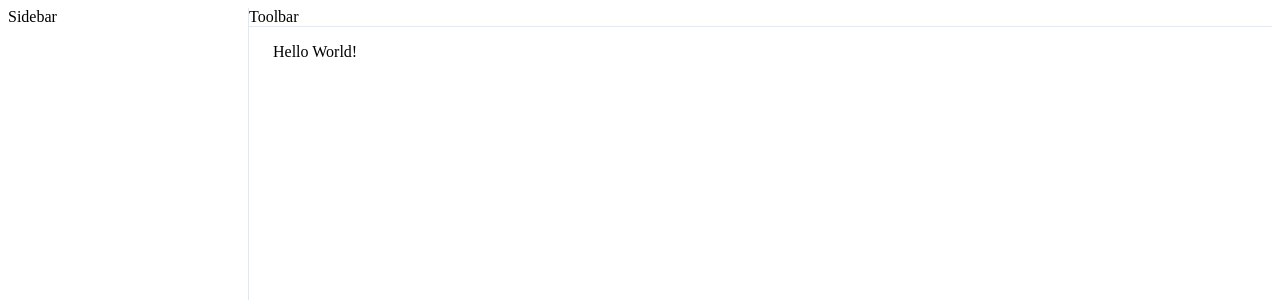
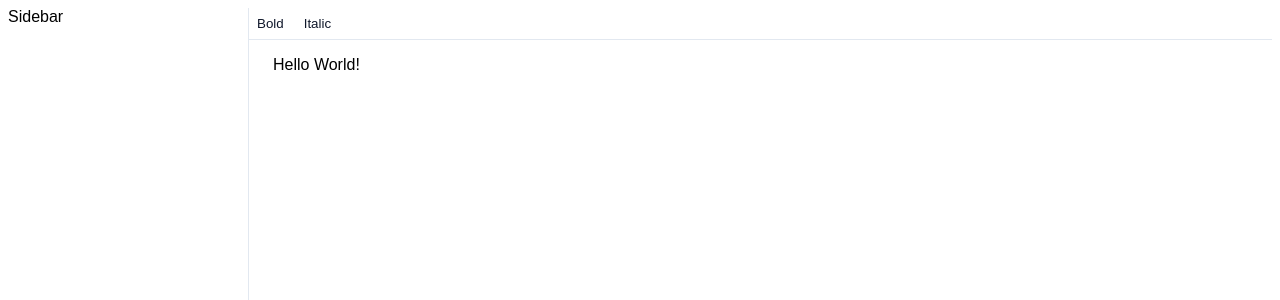
Before and after one commit to yushkevichlar/encrypted-notes, a React (Vite) app: page / in a window 1280 px wide. Shown: the top 300 px of the page. Built offline with nearby package versions, Linux system fonts and the light colour scheme.

Commit message:
bold, italic formatting added

```diff
--- a/index.html
+++ b/index.html
@@ -4,7 +4,7 @@
     <meta charset="UTF-8" />
     <link rel="icon" type="image/svg+xml" href="/vite.svg" />
     <meta name="viewport" content="width=device-width, initial-scale=1.0" />
-    <title>Vite + React + TS</title>
+    <title>Notes</title>
   </head>
   <body>
     <div id="root"></div>
--- a/src/App.module.css
+++ b/src/App.module.css
@@ -1,3 +1,7 @@
+* {
+  font-family: sans-serif;
+}
+
 .pageContainer {
   height: 100vh;
   overflow: hidden;
@@ -25,6 +29,7 @@
   display: flex;
   align-items: center;
   border-bottom: 1px solid #e2e8f0;
+  gap: 0.25rem;
 }
 
 .textEditor {
@@ -41,3 +46,21 @@
   flex-grow: 1;
   padding: 0 1.5rem;
 }
+
+.toolbarButton {
+  padding: 0.5rem;
+  border-radius: 0.25rem;
+  background-color: #ffffff;
+  color: #0f172a;
+  border: none;
+  cursor: pointer;
+}
+
+.toolbarButton:hover {
+  background-color: #f1f5f9;
+}
+
+.toolbarButtonActive {
+  composes: toolbarButton;
+  background-color: #e2e8f0;
+}
--- a/src/App.tsx
+++ b/src/App.tsx
@@ -13,11 +13,40 @@ function App() {
     },
   });
 
+  const toggleBold = () => {
+    editor?.chain().focus().toggleBold().run();
+  };
+
+  const toggleItalic = () => {
+    editor?.chain().focus().toggleItalic().run();
+  };
+
   return (
     <div className={styles.pageContainer}>
       <div className={styles.sidebar}>Sidebar</div>
       <div className={styles.editorContainer}>
-        <div className={styles.toolbar}>Toolbar</div>
+        <div className={styles.toolbar}>
+          <button
+            className={
+              editor?.isActive("bold")
+                ? styles.toolbarButtonActive
+                : styles.toolbarButton
+            }
+            onClick={toggleBold}>
+            Bold
+          </button>
+
+          <button
+            className={
+              editor?.isActive("italic")
+                ? styles.toolbarButtonActive
+                : styles.toolbarButton
+            }
+            onClick={toggleItalic}>
+            Italic
+          </button>
+        </div>
+
         <EditorContent editor={editor} className={styles.textEditorContent} />
       </div>
     </div>
```
